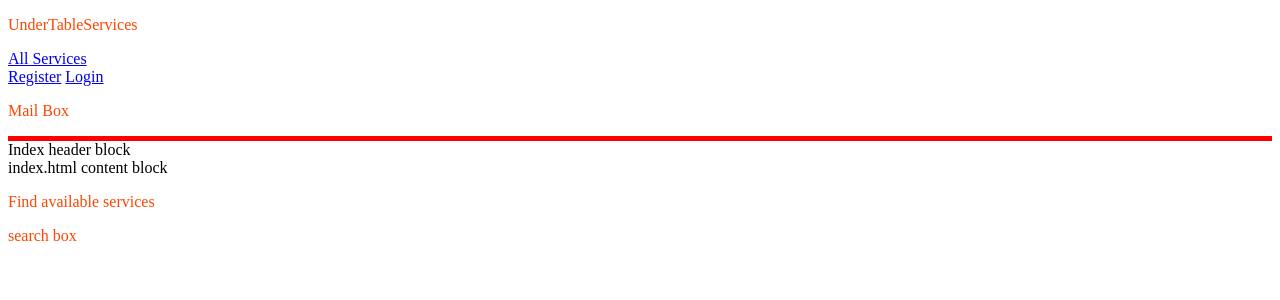
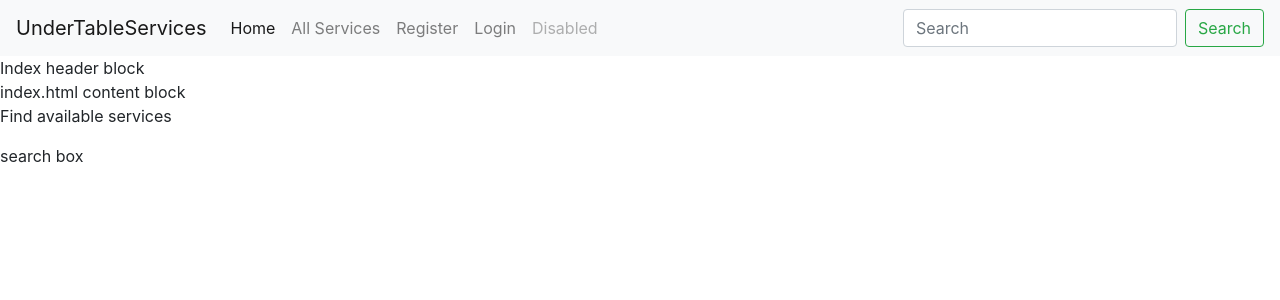
Before and after one commit to Gaberoids/undertablelabor, a Django app: page / in a window 1280 px wide. Shown: the top 300 px of the page. Run offline with Django 3.2, Linux system fonts and the light colour scheme; some libraries are stand-ins or nearby versions.

Commit message:
Added bootstrap. Styled navbar

```diff
--- a/static/css/base.css
+++ /dev/null
@@ -1,3 +0,0 @@
-p {
-    color: orangered;
-}
--- a/templates/allauth/base.html
+++ b/templates/allauth/base.html
@@ -14,6 +14,8 @@
     {% endblock %}
 
     {% block corecss %}
+    <link rel="stylesheet" href="https://cdn.jsdelivr.net/npm/bootstrap@4.0.0/dist/css/bootstrap.min.css"
+        integrity="sha384-Gn5384xqQ1aoWXA+058RXPxPg6fy4IWvTNh0E263XmFcJlSAwiGgFAW/dAiS6JXm" crossorigin="anonymous">
     <link rel="stylesheet" href="{% static 'css/base.css' %}">
     {% endblock %}
 
@@ -36,27 +38,59 @@
 
 <body>
     <header class="">
-        <!-- navbar -->
-        <p>UnderTableServices</p>
-        <a href="{% url 'all_services' %}" class="">All Services</a>
-          <div>
-              <!-- django tags -->
-              {% if request.user.is_authenticated %}
-                <p>Welcome {{ request.user }}</p>
-                <a href="{% url 'my_profile' %}" class="">My Profile</a>
-                <a href="{% url 'account_logout' %}" class="">Logout</a>
-                {% if request.user.is_superuser %}
-                    <a href="{% url 'admin:index' %}" class="">Administration</a>
-                {% endif %}
+        <!-- navbar bootstrap https://getbootstrap.com/docs/4.0/components/navbar/ -->
+        <nav class="navbar navbar-expand-lg navbar-light bg-light">
+            <button class="navbar-toggler" type="button" data-toggle="collapse" data-target="#navbarTogglerDemo03"
+                aria-controls="navbarTogglerDemo03" aria-expanded="false" aria-label="Toggle navigation">
+                <span class="navbar-toggler-icon"></span>
+            </button>
+            <a class="navbar-brand" href="#">UnderTableServices</a>
 
-                <!-- url 'account_logout, _signup, _login comes from allauth' -->
-            {% else %}
-                <a href="{% url 'account_signup' %}" class="">Register</a>
-                <a href="{% url 'account_login' %}" class="">Login</a>
-              {% endif %}
-          </div>
-        <p>Mail Box</p>
-        <div style="border-bottom: 5px solid red;"></div>
+            <div class="collapse navbar-collapse" id="navbarTogglerDemo03">
+                <ul class="navbar-nav mr-auto mt-2 mt-lg-0">
+                    <li class="nav-item active">
+                        <a class="nav-link" href="#">Home <span class="sr-only">(current)</span></a>
+                    </li>
+                    <li class="nav-item">
+                        <a class="nav-link" href="{% url 'all_services' %}">All Services</a>
+                    </li>
+                  {% if request.user.is_authenticated %}
+                    <li class="nav-item">
+                        <a class="nav-link" href="{% url 'my_profile' %}">My Profile</a>
+                    </li>
+                    <li class="nav-item">
+                        <a class="nav-link disabled" href="{% url 'account_logout' %}">logout</a>
+                    </li>
+                    {% if request.user.is_superuser %}
+                     <li class="nav-item">
+                         <a class="nav-link" href="{% url 'admin:index' %}">Administration</a>
+                     </li>
+                     {% endif %}
+                    {% else %}
+                     <li class="nav-item">
+                         <a class="nav-link" href="{% url 'account_signup' %}">Register</a>
+                     </li>
+                      <li class="nav-item">
+                          <a class="nav-link" href="{% url 'account_login' %}">Login</a>
+                      </li>
+                    {% endif %}
+
+
+
+                  <li class="nav-item">
+                        <a class="nav-link disabled" href="#">Disabled</a>
+                    </li>
+                </ul>
+                <form class="form-inline my-2 my-lg-0">
+                    <input class="form-control mr-sm-2" type="search" placeholder="Search" aria-label="Search">
+                    <button class="btn btn-outline-success my-2 my-sm-0" type="submit">Search</button>
+                </form>
+            </div>
+        </nav>
+        {% if request.user.is_authenticated %}
+            <p>Welcome {{ request.user }}</p>
+        {% endif %}
+
 
     </header>
     {% if messages %}
@@ -79,6 +113,17 @@
     <!-- </script> -->
     {% endblock %}
 
+    <!-- Scripts necessary for bootstrap -->
+    <script src="https://code.jquery.com/jquery-3.2.1.slim.min.js"
+        integrity="sha384-KJ3o2DKtIkvYIK3UENzmM7KCkRr/rE9/Qpg6aAZGJwFDMVNA/GpGFF93hXpG5KkN" crossorigin="anonymous">
+    </script>
+    <script src="https://cdn.jsdelivr.net/npm/popper.js@1.12.9/dist/umd/popper.min.js"
+        integrity="sha384-ApNbgh9B+Y1QKtv3Rn7W3mgPxhU9K/ScQsAP7hUibX39j7fakFPskvXusvfa0b4Q" crossorigin="anonymous">
+    </script>
+    <script src="https://cdn.jsdelivr.net/npm/bootstrap@4.0.0/dist/js/bootstrap.min.js"
+        integrity="sha384-JZR6Spejh4U02d8jOt6vLEHfe/JQGiRRSQQxSfFWpi1MquVdAyjUar5+76PVCmYl" crossorigin="anonymous">
+    </script>
+
 </body>
 
 </html>
```
